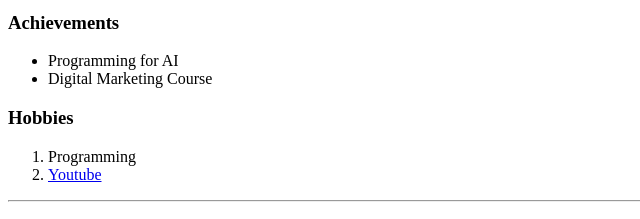
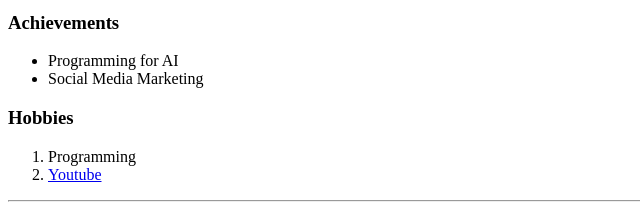
Before and after one commit to ahmadmasoodshujra/CV, a plain HTML site: page index.html in a window 1280 px wide. Shown: the part 258-477 px from the top of the page, 0-640 px from the left. Drawn offline with Linux system fonts and the light colour scheme.

Commit message:
Course Update

```diff
--- a/index.html
+++ b/index.html
@@ -22,7 +22,7 @@
         <h3>Achievements</h3>
         <ul>
             <li>Programming for AI</li>
-            <li>Digital Marketing Course</li>
+            <li>Social Media Marketing</li>
         </ul>
         <h3>Hobbies</h3>
         <ol>
```
